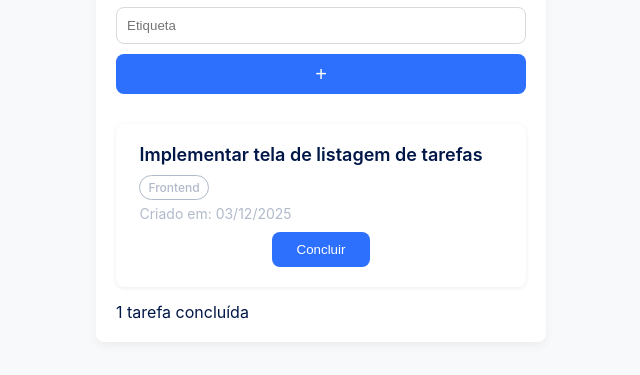
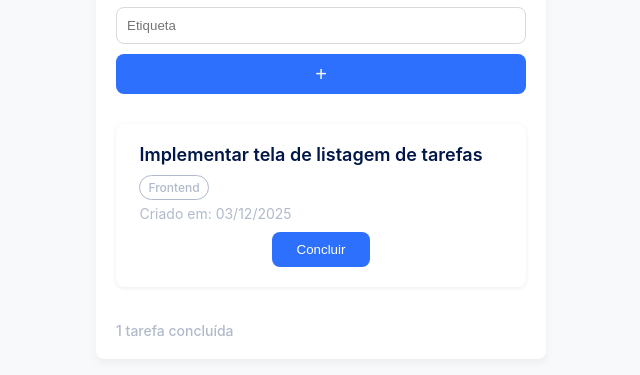
Before and after one commit to Vinnizius1/RID222544_Desafio03-dnc-todo-app, a plain HTML site: page index.html in a window 1280 px wide. Shown: the part 139-514 px from the top of the page, without its empty margins (319-959 px from the left). Drawn offline with Linux system fonts and the light colour scheme.

Commit message:
style: Estilização final do footer e contador

```diff
--- a/style.css
+++ b/style.css
@@ -126,3 +126,15 @@ body {
   /* Garante que o botão não encolha em telas apertadas */
   flex-shrink: 0;
 }
+
+footer {
+  padding: 1.5rem 0 0; /* Espaçamento no topo para separar da lista de tarefas */
+  text-align: left; /* Alinhamento padrão do mobile-first */
+  margin-top: 2rem; /* Espaço entre o último card e o footer */
+}
+
+footer p {
+  color: #b1bacb; /* Cinza claro, a mesma cor que usamos na borda da etiqueta */
+  font-size: 1.4rem; /* Texto pequeno (14px) */
+  font-weight: 500;
+}
```
